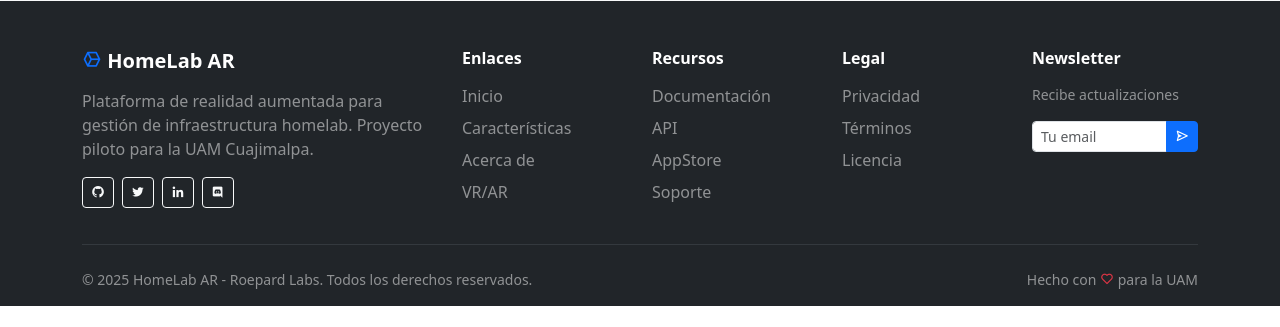
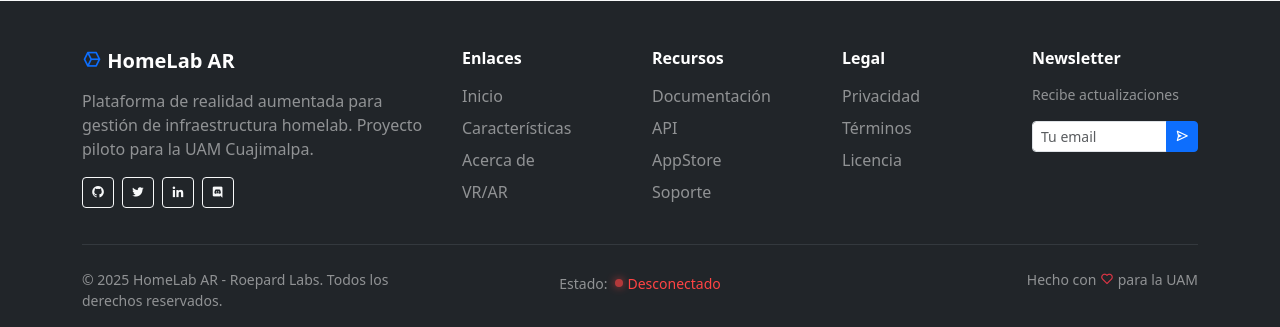
Before and after one commit to roepard-labs/thepearlo_vr-website, a PHP site: page / in a window 1280 px wide. Shown: the part 3594-3921 px from the top of the page. Before the commit the page ends 3900 px from the top, so only its background shows below. Run offline with PHP 8.4, Linux system fonts and the light colour scheme; some libraries are stand-ins or nearby versions.

Commit message:
feat: Implement backend status check and UI indicator in footer

```diff
--- a/layout/AppLayout.php
+++ b/layout/AppLayout.php
@@ -6,7 +6,8 @@
  * Este layout maneja la estructura HTML base y la carga de dependencias
  */
 
-class AppLayout {
+class AppLayout
+{
 
     // ===================================
     // CONFIGURACIÓN DE DEPENDENCIAS
@@ -27,8 +28,8 @@ class AppLayout {
      */
     private static $viewDependencies = [
         'home' => [
-            'css' => ['glightbox'],
-            'js' => ['glightbox', 'chart', 'anime']
+            'css' => ['glightbox', 'sweetalert2'],
+            'js' => ['glightbox', 'chart', 'anime', 'sweetalert2']
         ],
         'homelab' => [
             'css' => [],
@@ -55,7 +56,8 @@ class AppLayout {
      * @param array $data Datos para la vista
      * @param array $config Configuración adicional
      */
-    public static function render($view, $data = [], $config = []) {
+    public static function render($view, $data = [], $config = [])
+    {
         // Configuración por defecto
         $config = array_merge([
             'title' => 'HomeLab AR',
@@ -135,6 +137,9 @@ class AppLayout {
             <script src="/composables/config.js"></script>
             <script src="/composables/router.js"></script>
 
+            <!-- Backend Status Check -->
+            <script src="/composables/statusCheck.js"></script>
+
             <!-- JavaScript Dependencies -->
             <?php self::renderJsScripts($allJs); ?>
 
@@ -192,7 +197,8 @@ class AppLayout {
     /**
      * Renderiza links CSS
      */
-    private static function renderCssLinks($cssArray) {
+    private static function renderCssLinks($cssArray)
+    {
         foreach ($cssArray as $cssName) {
             $path = self::$cssMap[$cssName] ?? "/css/{$cssName}.css";
             echo "    <link rel=\"stylesheet\" href=\"{$path}\">\n";
@@ -202,7 +208,8 @@ class AppLayout {
     /**
      * Renderiza scripts JS
      */
-    private static function renderJsScripts($jsArray) {
+    private static function renderJsScripts($jsArray)
+    {
         foreach ($jsArray as $jsName) {
             $path = self::$jsMap[$jsName] ?? "/js/{$jsName}.js";
             echo "    <script src=\"{$path}\"></script>\n";
@@ -212,7 +219,8 @@ class AppLayout {
     /**
      * Incluye una vista
      */
-private static function includeView($view, $data) {
+    private static function includeView($view, $data)
+    {
         $viewPath = __DIR__ . "/../views/{$view}.view.php";
         if (file_exists($viewPath)) {
             extract($data);
@@ -226,7 +234,8 @@ echo "
     /**
      * Incluye un componente
      */
-private static function includeComponent($component, $data = []) {
+    private static function includeComponent($component, $data = [])
+    {
         $componentPath = __DIR__ . "/../{$component}";
         if (file_exists($componentPath)) {
             extract($data);
--- a/ui/footer.ui.php
+++ b/ui/footer.ui.php
@@ -107,12 +107,22 @@
 
         <!-- Copyright -->
         <div class="row">
-            <div class="col-md-6 text-center text-md-start">
+            <div class="col-md-4 text-center text-md-start">
                 <p class="text-white-50 small mb-0">
                     © <?php echo date('Y'); ?> HomeLab AR - Roepard Labs. Todos los derechos reservados.
                 </p>
             </div>
-            <div class="col-md-6 text-center text-md-end">
+            <div class="col-md-4 text-center">
+                <!-- Backend Status Indicator -->
+                <div id="backendStatus" class="d-inline-flex align-items-center gap-2">
+                    <span class="text-white-50 small">Estado:</span>
+                    <span id="statusIndicator" class="d-inline-flex align-items-center gap-1">
+                        <span class="status-dot status-checking"></span>
+                        <span class="status-text small">Verificando...</span>
+                    </span>
+                </div>
+            </div>
+            <div class="col-md-4 text-center text-md-end">
                 <p class="text-white-50 small mb-0">
                     Hecho con <i class="bx bx-heart text-danger"></i> para la UAM
                 </p>
@@ -130,4 +140,139 @@ footer .btn-outline-light:hover {
         background-color: var(--color-primary);
         border-color: var(--color-primary);
     }
+
+    /* Backend Status Indicator */
+    .status-dot {
+        width: 8px;
+        height: 8px;
+        border-radius: 50%;
+        display: inline-block;
+        box-shadow: 0 0 8px currentColor;
+        animation: pulse 2s ease-in-out infinite;
+    }
+
+    .status-dot.status-connected {
+        background-color: #00ff88;
+        box-shadow: 0 0 8px #00ff88;
+    }
+
+    .status-dot.status-disconnected {
+        background-color: #ff4444;
+        box-shadow: 0 0 8px #ff4444;
+    }
+
+    .status-dot.status-checking {
+        background-color: #ffaa00;
+        box-shadow: 0 0 8px #ffaa00;
+    }
+
+    .status-text {
+        color: rgba(255, 255, 255, 0.7);
+        font-weight: 500;
+    }
+
+    @keyframes pulse {
+
+        0%,
+        100% {
+            opacity: 1;
+        }
+
+        50% {
+            opacity: 0.5;
+        }
+    }
+
+    #backendStatus {
+        cursor: pointer;
+        padding: 4px 12px;
+        border-radius: 20px;
+        transition: background-color 0.3s ease;
+    }
+
+    #backendStatus:hover {
+        background-color: rgba(255, 255, 255, 0.1);
+    }
 </style>
+
+<script>
+    // Actualizar indicador de estado del backend
+    function updateBackendStatusIndicator(status) {
+        const indicator = document.getElementById('statusIndicator');
+        if (!indicator) return;
+
+        const dot = indicator.querySelector('.status-dot');
+        const text = indicator.querySelector('.status-text');
+
+        if (status.checking) {
+            dot.className = 'status-dot status-checking';
+            text.textContent = 'Verificando...';
+            text.style.color = '#ffaa00';
+        } else if (status.isConnected) {
+            dot.className = 'status-dot status-connected';
+            text.textContent = 'Conectado';
+            text.style.color = '#00ff88';
+        } else {
+            dot.className = 'status-dot status-disconnected';
+            text.textContent = 'Desconectado';
+            text.style.color = '#ff4444';
+        }
+
+        // Agregar título con información detallada
+        const backendStatus = document.getElementById('backendStatus');
+        if (backendStatus && status.lastCheck) {
+            const lastCheckTime = new Date(status.lastCheck).toLocaleTimeString('es-MX');
+            backendStatus.title = `${status.message}\nÚltima verificación: ${lastCheckTime}`;
+        }
+    }
+
+    // Escuchar cambios en el estado del backend
+    window.addEventListener('backendStatusChanged', function (event) {
+        console.log('📊 Estado del backend actualizado:', event.detail);
+        updateBackendStatusIndicator(event.detail);
+    });
+
+    // Inicializar el indicador
+    document.addEventListener('DOMContentLoaded', function () {
+        // Si BackendStatus ya existe, actualizar inmediatamente
+        if (window.BackendStatus) {
+            console.log('🔄 Actualizando indicador con estado actual:', window.BackendStatus);
+            updateBackendStatusIndicator(window.BackendStatus);
+        } else {
+            // Si no existe aún, mostrar estado de verificación
+            console.log('⏳ BackendStatus no disponible aún, mostrando estado inicial');
+            updateBackendStatusIndicator({
+                checking: true,
+                isConnected: false,
+                message: 'Verificando...',
+                lastCheck: null
+            });
+        }
+
+        // Click en el indicador para mostrar información
+        const backendStatus = document.getElementById('backendStatus');
+        if (backendStatus) {
+            backendStatus.addEventListener('click', function () {
+                if (!window.BackendStatus) return;
+
+                const status = window.BackendStatus;
+                const statusIcon = status.isConnected ? 'success' : 'error';
+                const statusColor = status.isConnected ? '#00ff88' : '#ff4444';
+
+                Swal.fire({
+                    title: status.isConnected ? '✅ Backend Conectado' : '❌ Backend Desconectado',
+                    html: `
+                    <div style="text-align: left;">
+                        <p><strong>Estado:</strong> ${status.message}</p>
+                        <p><strong>URL:</strong> ${AppRouter.baseURL}</p>
+                        <p><strong>Última verificación:</strong> ${status.lastCheck ? new Date(status.lastCheck).toLocaleString('es-MX') : 'N/A'}</p>
+                    </div>
+                `,
+                    icon: statusIcon,
+                    confirmButtonText: 'Entendido',
+                    confirmButtonColor: statusColor
+                });
+            });
+        }
+    });
+</script>
```
Also changed, not shown: composables/statusCheck.js (+95 -0 lines), router.php (line endings or trailing spaces). Lines whose indentation alone changed are shown as unchanged.
